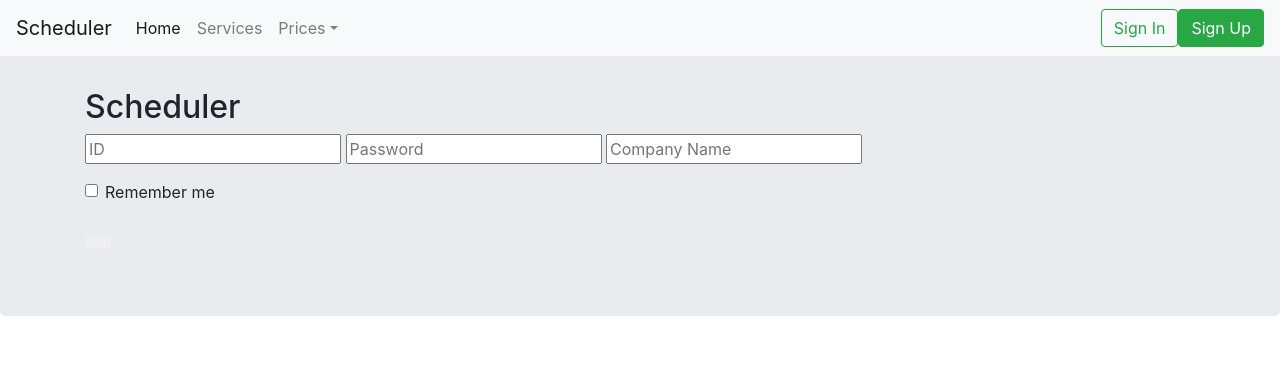
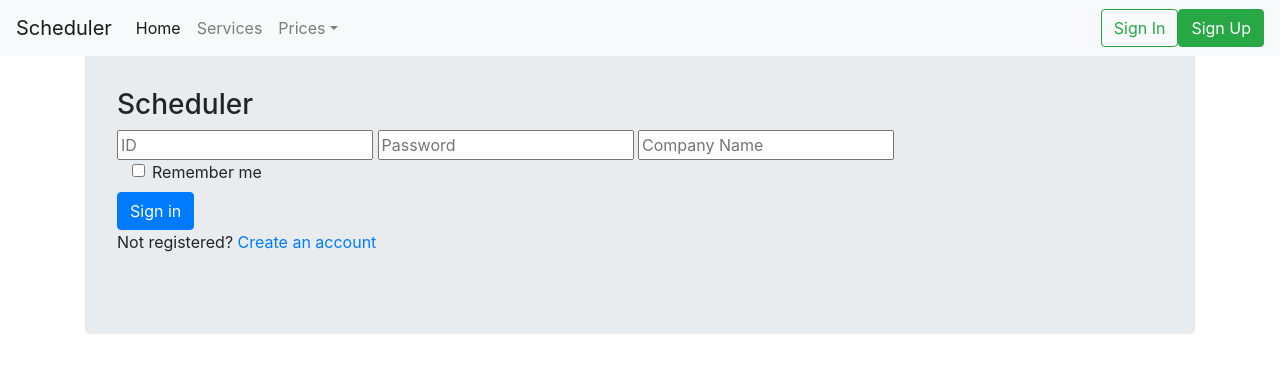
Before and after one commit to reubelleJ/schedulerVphp, a PHP site: page /login.php in a window 1280 px wide. Shown: the top 373 px of the page. Run offline with PHP 8.4, Linux system fonts and the light colour scheme; some libraries are stand-ins or nearby versions.

Commit message:
cleaned up login page with a basic look

```diff
--- a/login.php
+++ b/login.php
@@ -62,10 +62,6 @@
             </div>
           </li>
         </ul>
-        <!-- <form class="form-inline my-2 my-lg-0">
-          <input class="form-control mr-sm-2" type="text" placeholder="Search" aria-label="Search">
-          <button class="btn btn-outline-success my-2 my-sm-0" type="submit">Search</button>
-        </form> -->
         <ul class="nav navbar-nav navbar-right">
           <li class="nav-item">
             <a href="login.php"><button type="button" class="btn btn-outline-success my-2 my-sm-0">Sign In</button></a>
@@ -75,66 +71,25 @@
           </li>
       </div>
     </nav>
+<div class="jumbotron">
+  <div class="form">
+    <form class="login-form" action="login.php" method="post">
+      <h3>Scheduler</h3>
+      <input type="text" name="emp-id" id="emp-ied" placeholder="ID" required>
+      <input type="password" name="emp-password" id="emp-password" placeholder="Password" required>
+      <input type="text" id="emp-company" name="emp-company" placeholder="Company Name" required>
+      <div class="col-sm-12">
+        <div class="form-check">
+          <label class="form-check-label"><input class="form-check-input" type="checkbox"> Remember me</label>
+        </div>
       </div>
-    <div class="jumbotron">
-      <div class="container">
-        <span class="glyphicon glyphicon-list-alt"></span>
-        <h2>Scheduler</h2>
-        <div class="box">
-        <!--<div class="row login-div">
-            <div class="col-xs-12 col-md-12"> -->
-                <!-- Login Form -->
-                <form action="login.php" method="post">
-                    <!-- ID field -->
-                    <!--<div class="form-group row">
-                      <label for="inputText3" class="col-sm-2 col-form-label">ID</label>
-                      <div class="col-sm-10">
-                        <input class="form-control" type="text" name="emp-id" id="emp-id" required>
-                      </div>
-                    </div>
-                  -->
-                    <input type="text" name="emp-id" id="emp-ied" placeholder="ID" required>
+      <button type="submit" class="btn btn-primary" name="signin">Sign in</button>
+      <p class="message">Not registered? <a href="registration.php">Create an account</a></p>
+    </form>
+  </div>
+</div> <!-- /* End form */ -->
 
-                    <!-- Password field -->
-                    <!--<div class="form-group row">
-                        <label for="inputPassword3" class="col-sm-2 col-form-label">Password</label>
-                        <div class="col-sm-10">
-                          <input type="password" class="form-control" name="emp-password" id="emp-password" placeholder="Password" required>
-                        </div>
-                    </div> -->
-                    <input type="password"  name="emp-password" id="emp-password" placeholder="Password" required>
-                    <!-- Company name field -->
-                    <!--<div class="form-group row">
-                      <label for="inputText3" class="col-sm-2 col-form-label">Company</label>
-                      <div class="col-sm-10">
-                        <input class="form-control" type="text" id="emp-company" name="emp-company" required>
-                      </div>
-                    </div>-->
-                    <input type="text" id="emp-company" name="emp-company" placeholder="Company Name" required>
-                  <fieldset class="form-group">
-                  </fieldset>
-                  <div class="form-group row">
-                    <!-- Remember me button -->
-                    <div class="col-sm-12">
-                      <div class="form-check">
-                        <label class="form-check-label">
-                          <input class="form-check-input" type="checkbox"> Remember me
-                        </label>
-                      </div>
-                    </div>
-                  </div>
-                 <!-- Sign in button -->
-                  <!-- <div class="form-group row">
-                    <div class="col-sm-12">
-                      <button type="submit" class="btn btn-primary" name="signin">Sign in</button>
 
-                    </div>
-                  </div>--> <button class="btn btn-default full-width"><span class="glyphicon glyphicon-ok"></span></button>
-                </form> <!-- /* End form */ -->
-            </div> </div>
-        </div>
-    </div>
-  </div>
     <!-- Optional JavaScript -->
     <!-- jQuery first, then Popper.js, then Bootstrap JS -->
     <script src="https://code.jquery.com/jquery-3.2.1.slim.min.js" integrity="sha384-KJ3o2DKtIkvYIK3UENzmM7KCkRr/rE9/Qpg6aAZGJwFDMVNA/GpGFF93hXpG5KkN" crossorigin="anonymous"></script>
```
